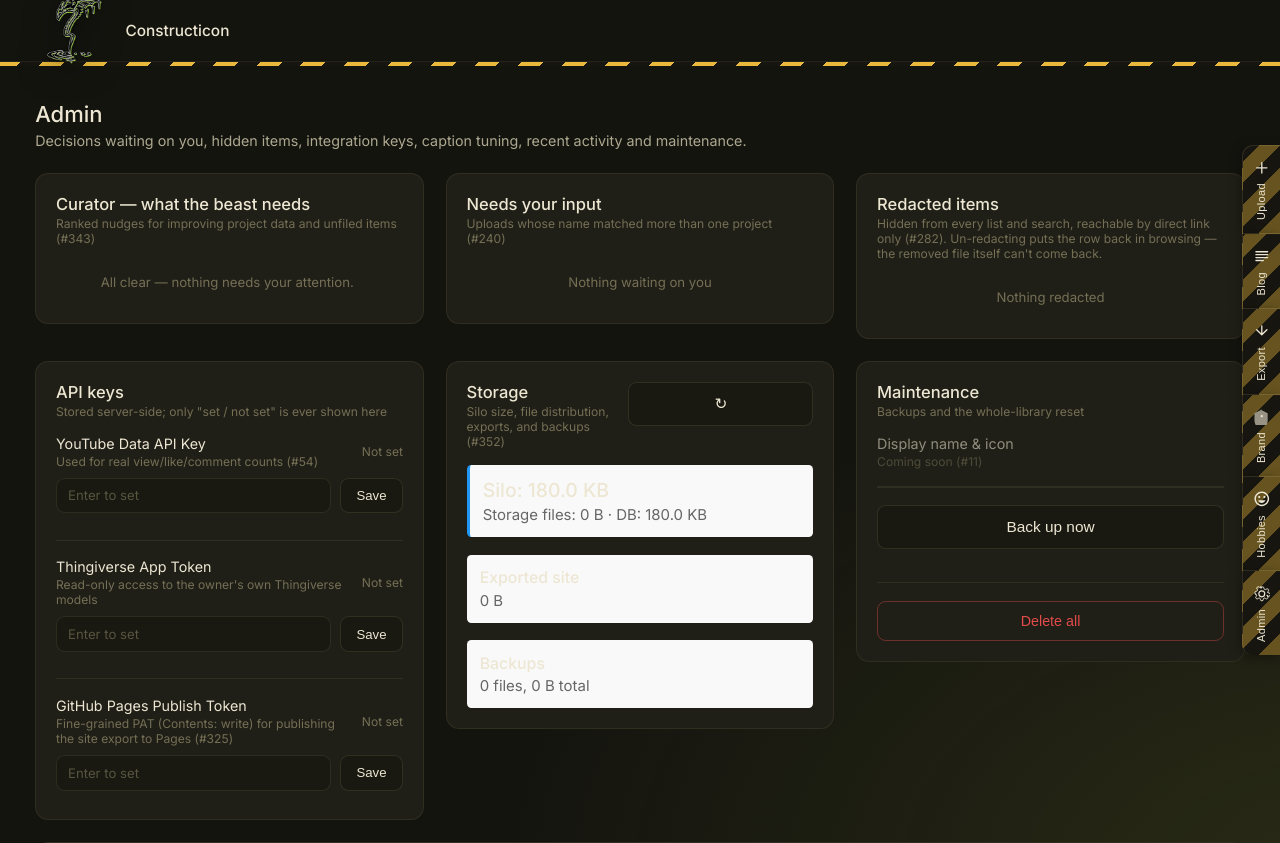
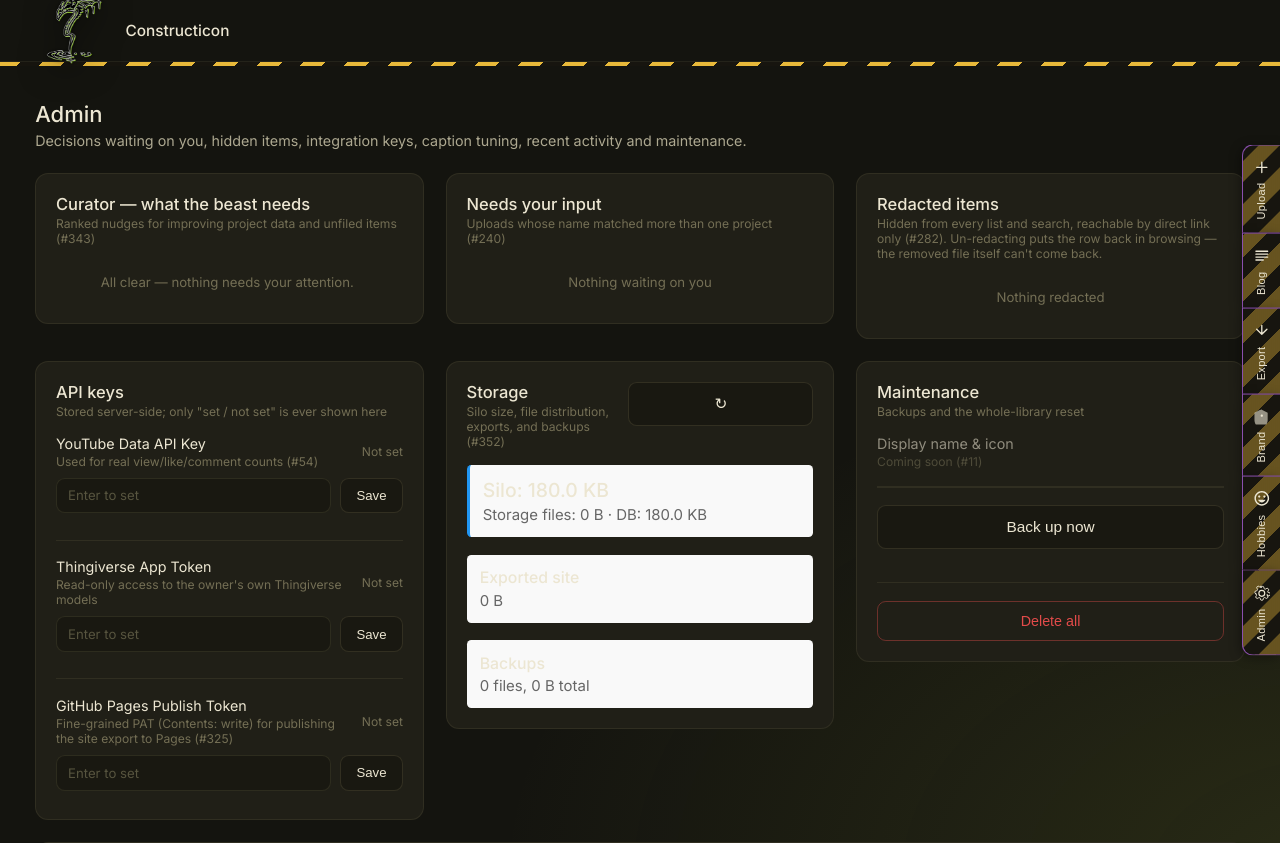
Before and after one commit to hooptiej/Constructicon, a FastAPI app: page /admin in a window 1280 px wide. Shown: the top 843 px of the page. Run offline with FastAPI, Linux system fonts and the light colour scheme; data that the repository does not hold is empty; parts of the project's set-up code (start-up, migrations or seed data) failed here and were passed over; some libraries are stand-ins or nearby versions.

Commit message:
Purple stroke around the nav rail tabs for separation (#345)
Owner: give the hazard-stripe tabs a purple outline so they read as
distinct tabs. Uses --purple-bright (the dark --purple would vanish on the
dark tabs); last tab gets a bottom border so the rail is fully outlined.

Co-Authored-By: Claude Opus 4.8 <noreply@anthropic.com>

```diff
--- a/web/static/style.css
+++ b/web/static/style.css
@@ -2007,7 +2007,8 @@ body.delete-mode-on .card-select-row { display: flex; }
   background:
     linear-gradient(rgba(23,21,15,0.62), rgba(23,21,15,0.62)),
     repeating-linear-gradient(-45deg, var(--hazard-yellow) 0 14px, var(--hazard-black) 14px 28px);
-  border: 1px solid var(--border-stronger); border-right: none;
+  /* Purple stroke (#345) — visual separation between the hazard-stripe tabs */
+  border: 1px solid var(--purple-bright); border-right: none;
   border-radius: 10px 0 0 0; border-bottom: none;
   padding: 12px 9px; cursor: pointer; transition: background 0.2s ease;
   box-shadow: -2px 2px 10px rgba(0,0,0,0.35);
@@ -2022,6 +2023,7 @@ body.delete-mode-on .card-select-row { display: flex; }
 }
 .nav-tab-item:last-child .nav-tab {
   border-radius: 0 0 0 10px;
+  border-bottom: 1px solid var(--purple-bright);
 }
 
 .nav-tab:hover, .nav-tab.active {
```
